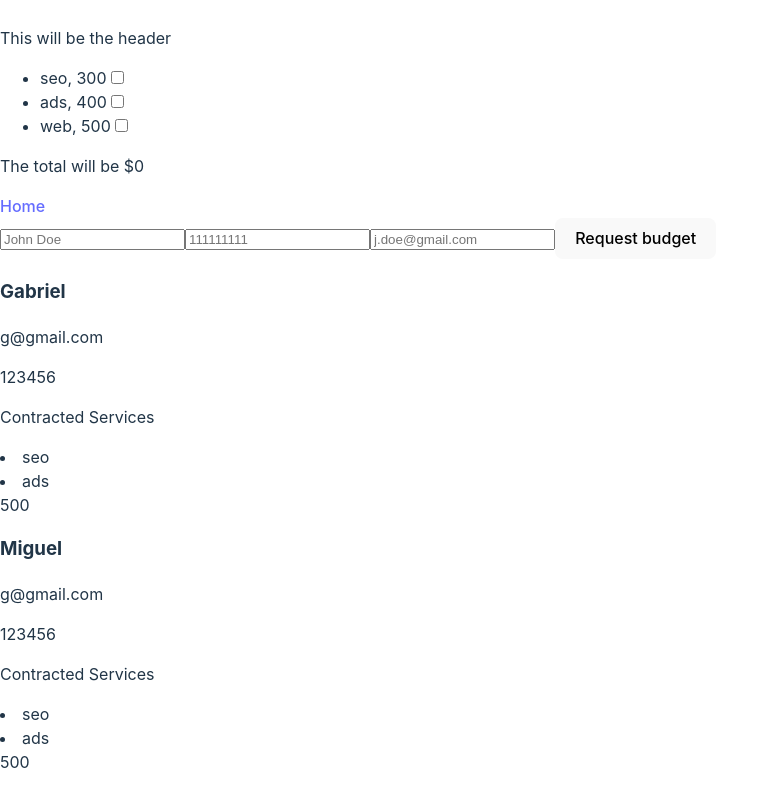
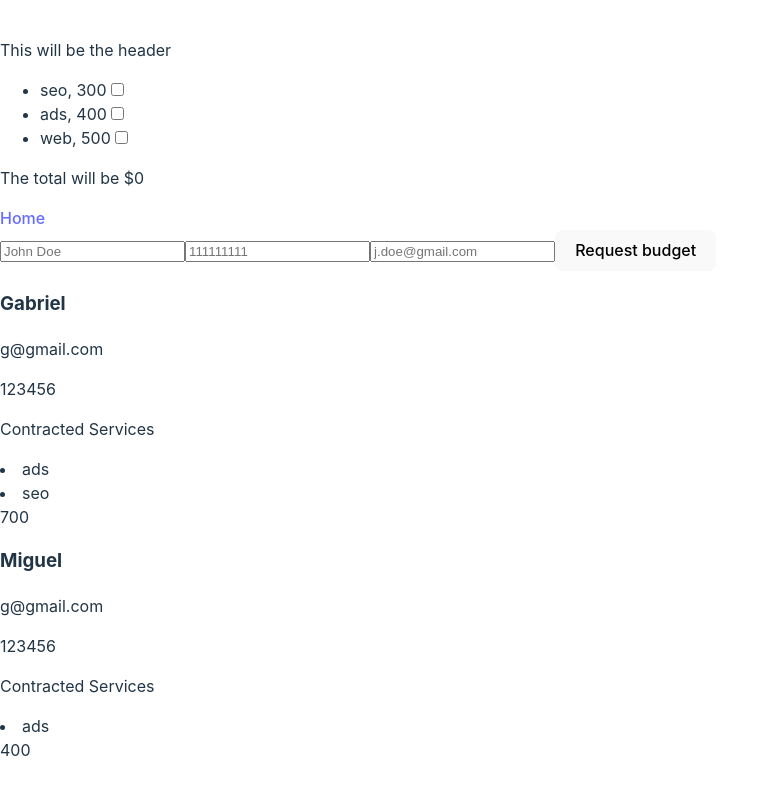
Before and after one commit to gsvaliente/react-sprint-6, a React (Vite) app: page /budget in a window 1280 px wide. Shown: the whole page, without its empty margins (0-759 px from the left). Built offline with nearby package versions, Linux system fonts and the light colour scheme.

Commit message:
Request Budget button now adds services to each card

```diff
--- a/src/components/AddingBudget.tsx
+++ b/src/components/AddingBudget.tsx
@@ -14,12 +14,14 @@ export function AddingBudget() {
     email: '',
   });
 
-  const { handleAddBudgetList } = useContext(AppContext);
+  const { handleAddBudgetList } = useContext(AppContext) || {};
 
   const onHandleSubmit = (e: React.FormEvent<HTMLFormElement>) => {
     e.preventDefault();
     console.log(data);
-    handleAddBudgetList(data.name, data.telephone, data.email);
+    if (handleAddBudgetList) {
+      handleAddBudgetList(data.name, data.telephone, data.email);
+    }
     setData({ name: '', telephone: '', email: '' });
   };
 
--- a/src/components/BudgetCard.tsx
+++ b/src/components/BudgetCard.tsx
@@ -3,11 +3,16 @@ import { AppContext } from '../context/AppContext';
 import { BudgetCardType } from '../data/data';
 
 export function BudgetCard() {
-  const { budgetList } = useContext(AppContext);
+  const { budgetList } = useContext(AppContext) || {};
+
   return (
     <div>
       {/* //TODO maybe fix the idx to a uuid or something similar */}
-      {budgetList.map((el: BudgetCardType, idx: number) => (
+      {budgetList?.map((el: BudgetCardType, idx: number) => {
+        const newObj = Object.entries(el.services);
+        const filteredObj = newObj.filter((el) => +el[1] > 0);
+
+        return (
           <div key={idx}>
             <div>
               <h3>{el.name}</h3>
@@ -18,13 +23,14 @@ export function BudgetCard() {
               <p>
                 <span>Contracted Services</span>
               </p>
-            {el.services.map((service) => (
-              <li key={service}>{service}</li>
+              {filteredObj.map((service) => (
+                <li key={service[0]}>{service[0]}</li>
               ))}
             </div>
             {el.total}
           </div>
-      ))}
+        );
+      })}
     </div>
   );
 }
--- a/src/components/Card.tsx
+++ b/src/components/Card.tsx
@@ -1,4 +1,4 @@
-import { useContext, useState } from 'react';
+import { useContext, useEffect, useState } from 'react';
 import { AppContext } from '../context/AppContext';
 import { DataType } from '../data/data';
 
@@ -34,11 +34,29 @@ export function Card({ item }: CardProps) {
     }
   };
 
+  // const handleIncreaseExtras = (field: 'pages' | 'languages') => {
+  //   setExtras((curr) => {
+  //     if (curr[field] >= 3) return curr;
+  //     const newValue = curr[field] + 1;
+  //     handleBudgetChange?.(field, newValue * 30);
+  //     return { ...curr, [field]: newValue };
+  //   });
+  // };
+
+  // const handleDecreaseExtras = (field: 'pages' | 'languages') => {
+  //   setExtras((curr) => {
+  //     if (curr[field] <= 0) return curr;
+  //     const newValue = curr[field] - 1;
+  //     handleBudgetChange?.(field, newValue * 30);
+  //     return { ...curr, [field]: newValue };
+  //   });
+  // };
+
+  //THIS WAY DOES NOT MAKE THE COMPONENT NOT UPDATE IN THE RENDER PHASE
   const handleIncreaseExtras = (field: 'pages' | 'languages') => {
     setExtras((curr) => {
       if (curr[field] >= 3) return curr;
       const newValue = curr[field] + 1;
-      handleBudgetChange?.(field, newValue * 30);
       return { ...curr, [field]: newValue };
     });
   };
@@ -47,10 +65,14 @@ export function Card({ item }: CardProps) {
     setExtras((curr) => {
       if (curr[field] <= 0) return curr;
       const newValue = curr[field] - 1;
-      handleBudgetChange?.(field, newValue * 30);
       return { ...curr, [field]: newValue };
     });
   };
+
+  useEffect(() => {
+    handleBudgetChange?.('pages', extras.pages * 30);
+    handleBudgetChange?.('languages', extras.languages * 30);
+  }, [extras, handleBudgetChange]);
 
   return (
     <li>
--- a/src/context/AppContext.tsx
+++ b/src/context/AppContext.tsx
@@ -49,9 +49,10 @@ export const AppProvider = ({ children }: AppProviderType) => {
       : setBudget({ ...budget, [title]: 0 });
   }
 
+  // TODO need to reset the checkbox
   function handleAddBudgetList(name: string, telephone: string, email: string) {
     setBudgetList([
-      { name, telephone, email, services: [], total },
+      { name, telephone, email, services: budget, total },
       ...budgetList,
     ]);
     setTotal(0);
--- a/src/data/data.ts
+++ b/src/data/data.ts
@@ -16,8 +16,16 @@ export interface BudgetCardType {
   name: string;
   telephone: string;
   email: string;
-  services: string[];
+  services: BudgetType;
   total: number;
+}
+
+export interface BudgetType {
+  seo: number;
+  ads: number;
+  web: number;
+  pages: number;
+  languages: number;
 }
 
 export const DATA: DataType[] = [
@@ -53,14 +61,26 @@ export const SAMPLE_BUDGETS: BudgetCardType[] = [
     name: 'Gabriel',
     telephone: '123456',
     email: 'g@gmail.com',
-    services: ['seo', 'ads'],
-    total: 500,
+    services: {
+      ads: 400,
+      seo: 300,
+      web: 0,
+      pages: 0,
+      languages: 0,
+    },
+    total: 700,
   },
   {
     name: 'Miguel',
     telephone: '123456',
     email: 'g@gmail.com',
-    services: ['seo', 'ads'],
-    total: 500,
+    services: {
+      ads: 400,
+      seo: 0,
+      web: 0,
+      pages: 0,
+      languages: 0,
+    },
+    total: 400,
   },
 ];
```
Lines whose indentation alone changed are shown as unchanged.
